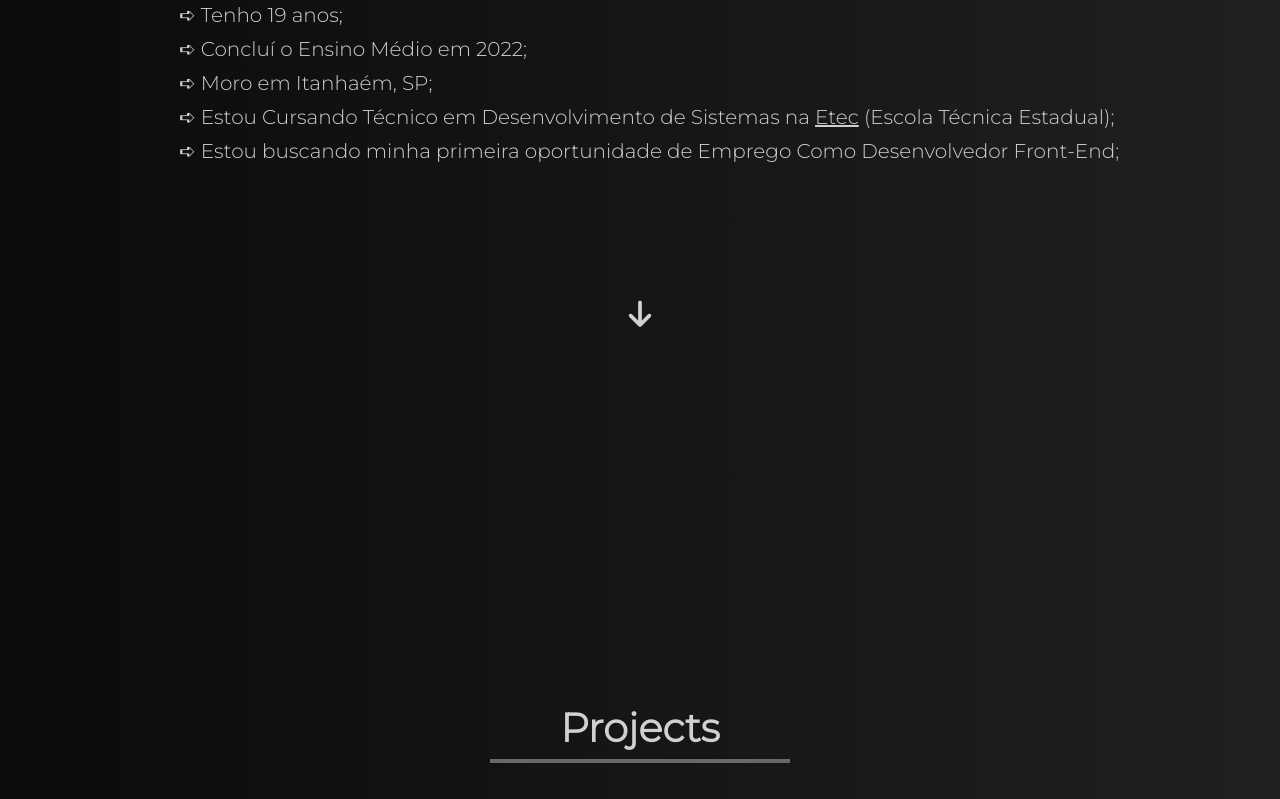
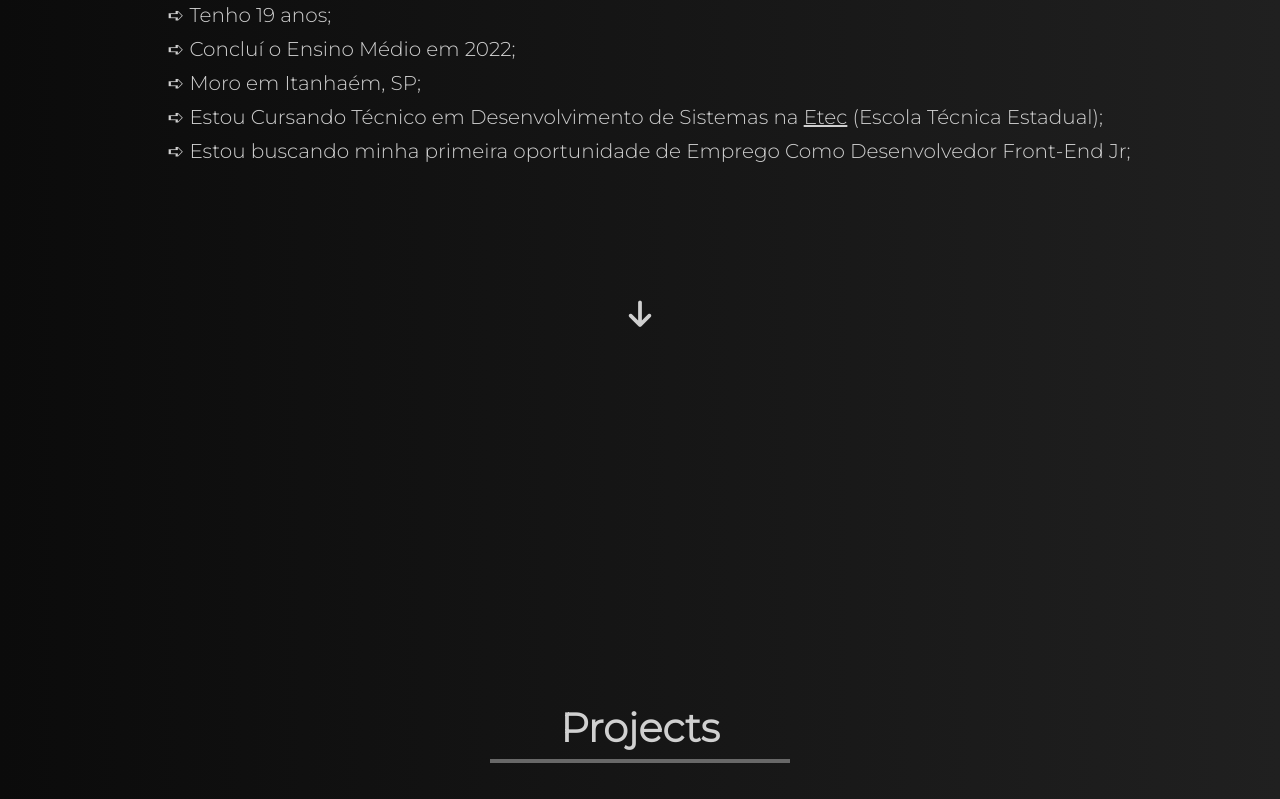
Before and after one commit to OthavioLuis/Portfolio, a plain HTML site: page index.html in a window 1280 px wide. Shown: the part 1560-2359 px from the top of the page. Drawn offline with Linux system fonts and the light colour scheme.

Commit message:
Troca de algumas frases

```diff
--- a/index.html
+++ b/index.html
@@ -70,7 +70,7 @@
                     <li>Concluí o Ensino Médio em 2022;</li>
                     <li>Moro em Itanhaém, SP;</li>
                     <li>Estou Cursando Técnico em Desenvolvimento de Sistemas na <a href="https://www.cps.sp.gov.br/etec/">Etec</a> (Escola Técnica Estadual);</li>
-                    <li>Estou buscando minha primeira oportunidade de Emprego Como Desenvolvedor Front-End;</li>
+                    <li>Estou buscando minha primeira oportunidade de Emprego Como Desenvolvedor Front-End Jr;</li>
                 </ul>
             </div>
         </div>
```
